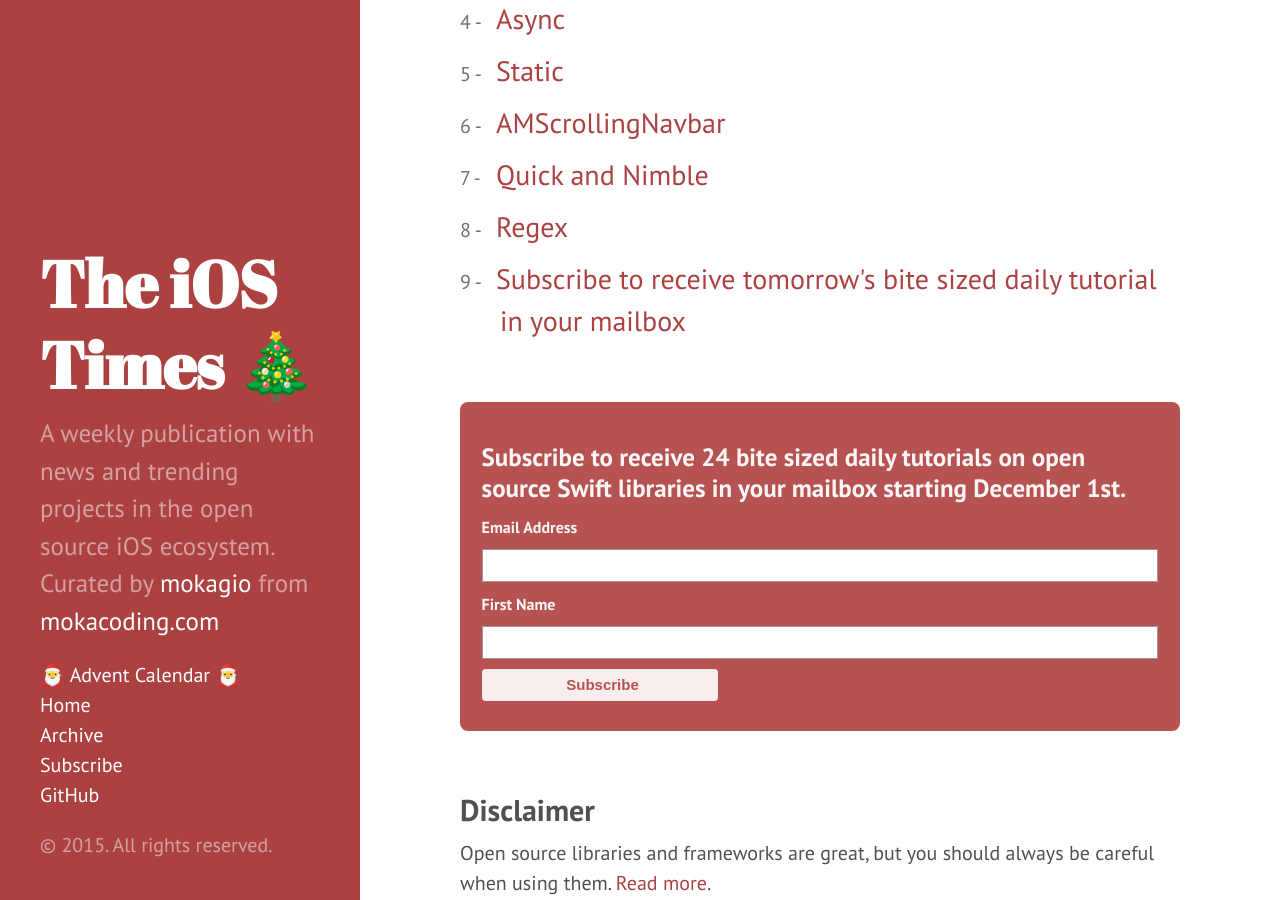
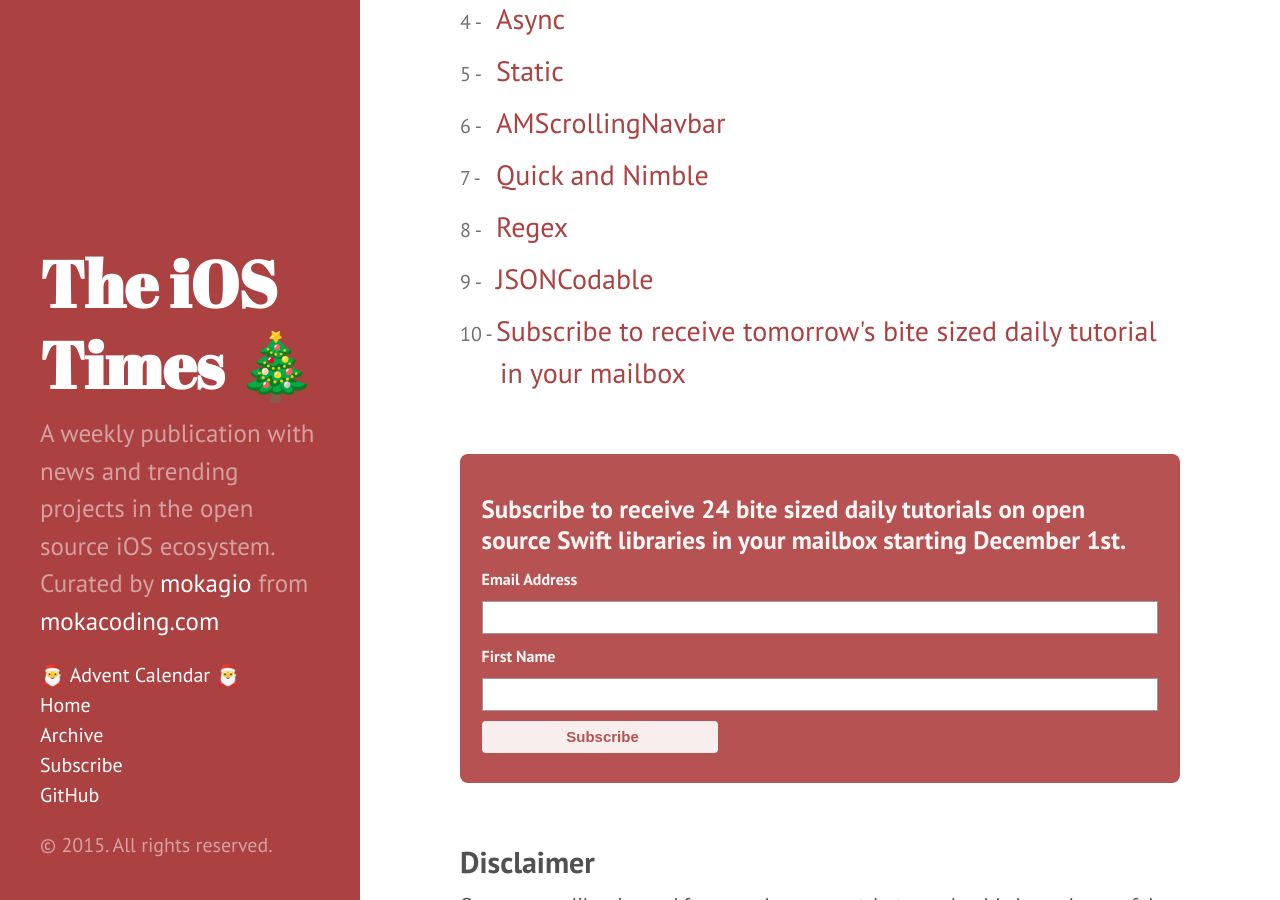
Before and after one commit to mokacoding/the-ios-times, a Jekyll site: the page built from advent-calendar.html, in a window 1280 px wide and 900 px high, scrolled down 446 px. Built offline with Jekyll 4.4.1, drawn with Linux system fonts in a browser that asks for light colours; comment, search, counter and statistics services are not loaded.

Commit message:
🎄 Advent Calendar - Day 9 - JSONCodable

```diff
--- a/advent-calendar.html
+++ b/advent-calendar.html
@@ -18,6 +18,7 @@
   <li><a href="/advent-calendar/amscrollingnavbar.html">AMScrollingNavbar</a></li>
   <li><a href="/advent-calendar/quick-nimble.html">Quick and Nimble</a></li>
   <li><a href="/advent-calendar/regex.html">Regex</a></li>
+  <li><a href="/advent-calendar/jsoncodable.html">JSONCodable</a></li>
   <li><a href="/advent-calendar-subscribe">Subscribe to receive tomorrow's bite sized daily tutorial in your mailbox</a></li>
 </ol>
 
```
